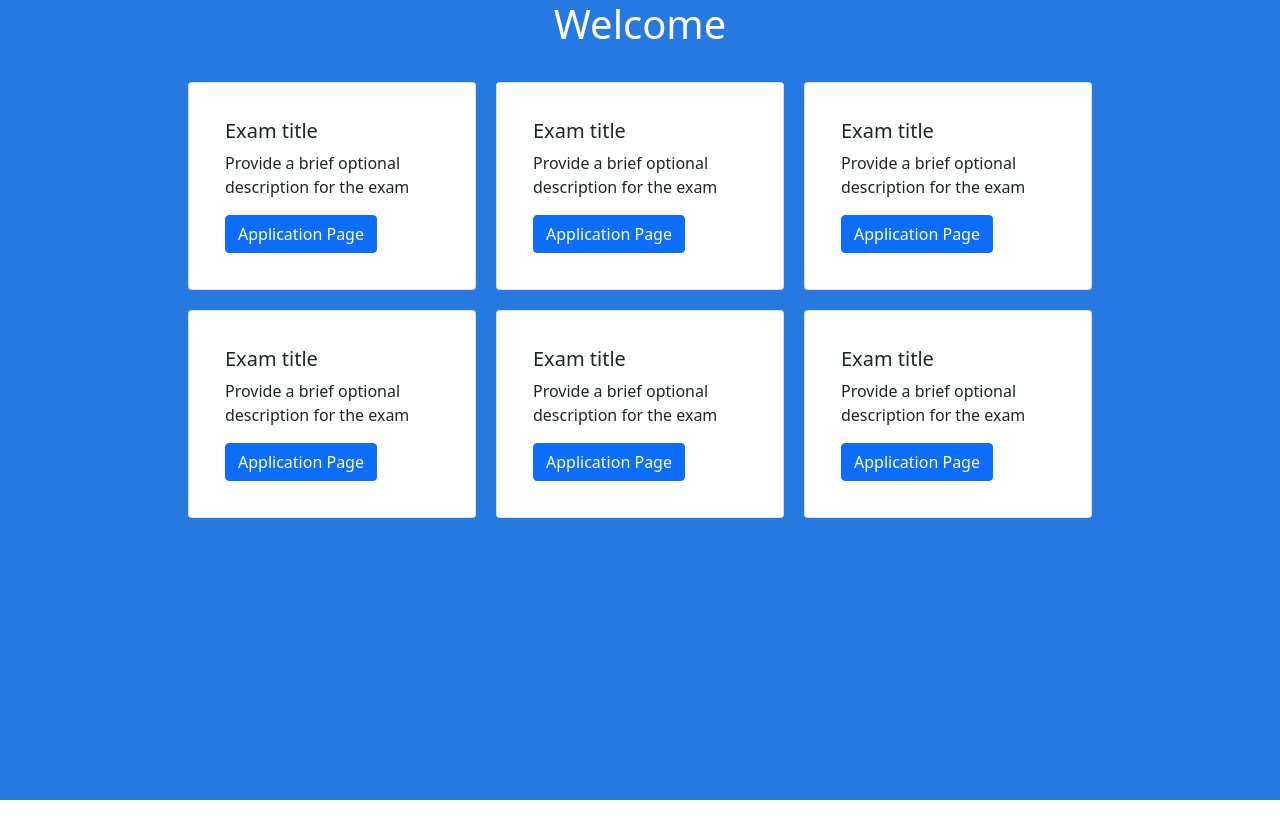
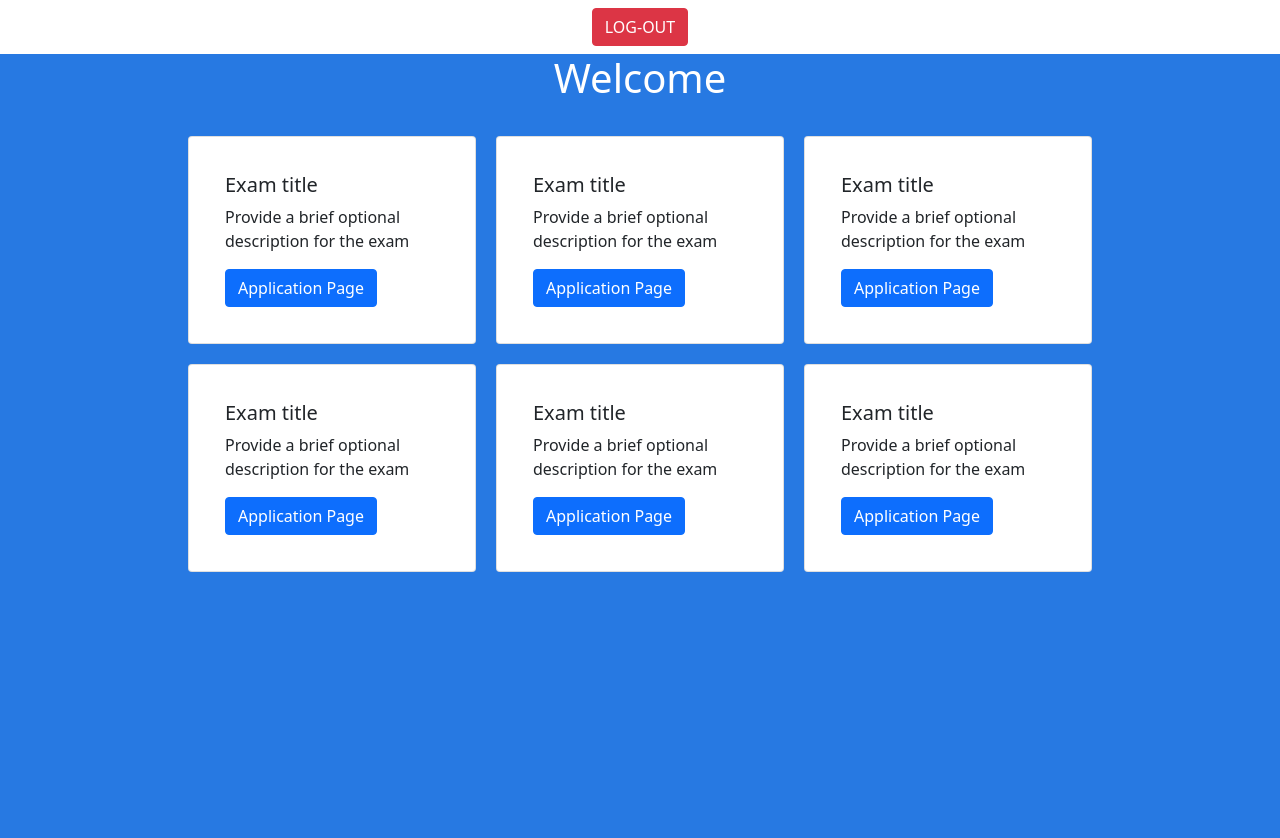
Before and after one commit to Diego-Hidalgo/js-exam-forms, a Next.js app: page /student/1 in a window 1280 px wide. Shown: the top 838 px of the page. Before the commit the page ends 800 px from the top, so only its background shows below. Built offline with nearby package versions, Linux system fonts and the light colour scheme.

Commit message:
Defined the logout function

```diff
--- a/pages/student/[studentId]/index.js
+++ b/pages/student/[studentId]/index.js
@@ -1,15 +1,21 @@
 import Head from 'next/head'
 import 'bootstrap/dist/css/bootstrap.css'
-
+import { logout } from '../../utils/logout'
 
 export default function create() {
-
   return (
     <div>
       <Head>
 
       </Head>
       <main>
+        <section>
+          <nav class="navbar navbar-expand-lg d-flex justify-content-center align-items-center">
+            <button class="btn btn-danger" onMouseDown={logout}>
+              LOG-OUT
+            </button>
+          </nav>
+        </section>
         <section class="vh-100" style={{backgroundColor: '#2779e2'}}>
           <div class="d-flex flex-row justify-content-center align-items-center">
             <h1 class="text-white mb-4">Welcome</h1>
--- /dev/null
+++ b/pages/utils/logout.js
@@ -0,0 +1,5 @@
+let logout = () => {
+    window.location.href = '/'
+}
+
+export { logout }
```
